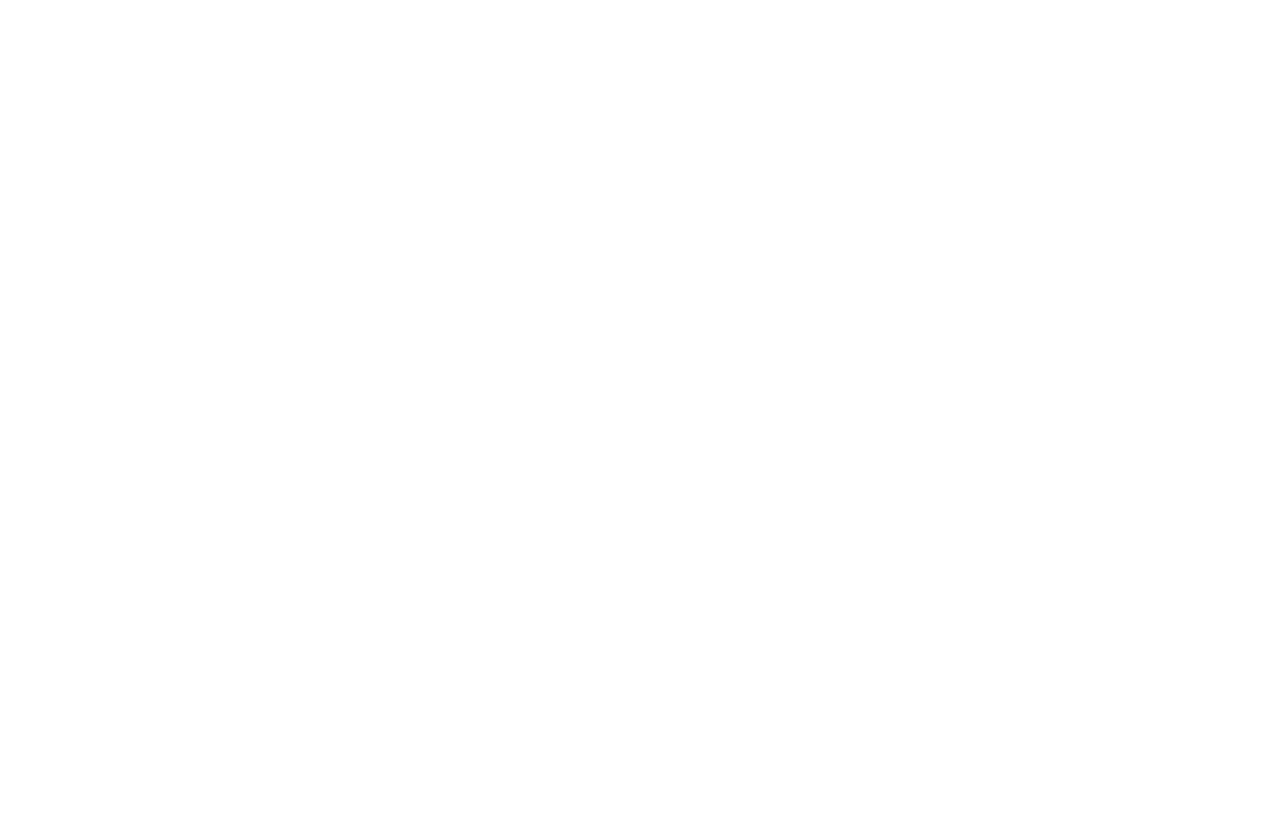
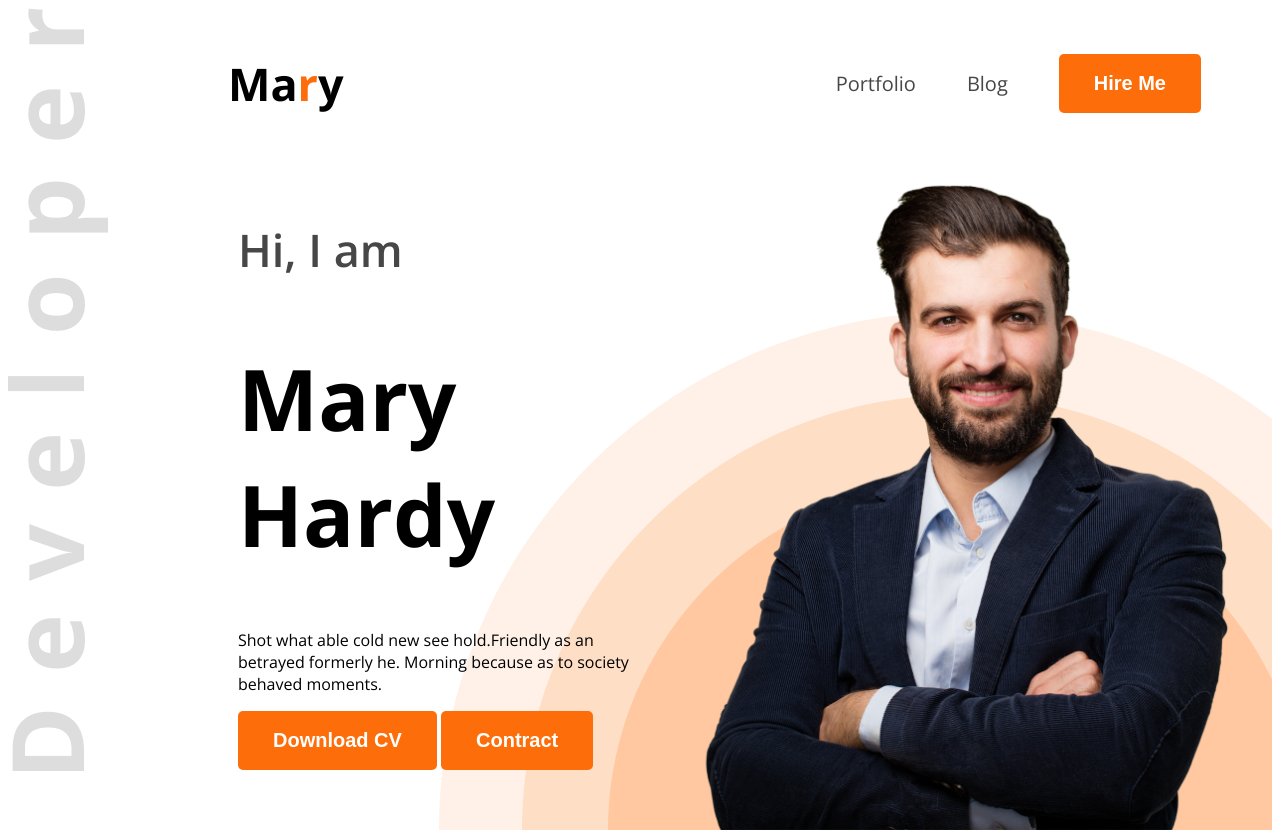
Before and after one commit to araf168/webdeveloper-portfolio, a plain HTML site: page index.html in a window 1280 px wide. Before the commit the page ends 800 px from the top, so only its background shows below. Drawn offline with nearby package versions, Linux system fonts and the light colour scheme.

Commit message:
added background image

```diff
--- a/index.html
+++ b/index.html
@@ -1,13 +1,40 @@
 <!DOCTYPE html>
 <html lang="en">
+
 <head>
     <meta charset="UTF-8">
     <meta name="viewport" content="width=device-width, initial-scale=1.0">
     <title>webdeveloper portfolio</title>
+    <link rel="preconnect" href="https://fonts.googleapis.com">
+    <link rel="preconnect" href="https://fonts.gstatic.com" crossorigin>
+    <link
+        href="https://fonts.googleapis.com/css2?family=Open+Sans:ital,wght@0,300..800;1,300..800&family=Work+Sans:ital,wght@0,100..900;1,100..900&display=swap"
+        rel="stylesheet">
+    <link rel="stylesheet" href="styles/portfolio.css">
 </head>
-<body>
-    <header>
 
+<body class="open-sans-normal">
+
+    <header class="header">
+        <nav>
+            <h3 class="nav-title">Ma<span class="text-primary">r</span>y</h3>
+            <ul>
+                <li><a class="dark-2" href="">Portfolio</a></li>
+                <li><a class="dark-2" href="">Blog</a></li>
+                <li><a href=""><button class="btn-primary">Hire Me</button></a></li>
+            </ul>
+        </nav>
+        <div class="banner">
+            <div class="banner-content">
+                <h4 class="banner-greetings dark-2">Hi, I am</h4>
+                <h1 class="banner-title">Mary Hardy</h1>
+                <p>Shot what able cold new see hold.Friendly as an betrayed formerly he. Morning because as to society
+                    behaved moments.</p>
+                <button class="btn-primary">Download CV</button>
+                <button class="btn-primary">Contract</button>
+            </div>
+            <img class="banner-profile-pic" src="images/hardy.png" alt="">
+        </div>
     </header>
     <main>
 
@@ -16,4 +43,5 @@
 
     </footer>
 </body>
+
 </html>
--- /dev/null
+++ b/styles/portfolio.css
@@ -0,0 +1,77 @@
+.open-sans-normal {
+    font-family: "Open Sans", sans-serif;
+    font-optical-sizing: auto;
+    font-style: normal;
+    font-variation-settings:
+        "wdth" 100;
+}
+
+/* shared styles */
+.text-primary{
+    color: #FD6E0A;
+}
+.dark-2{
+    color: #474747;
+}
+
+.btn-primary{
+    background-color: #FD6E0A;
+    font-weight: bold;
+    font-size: 20px;
+    color: white;
+    border: none;
+    padding: 18px 35px;
+    border-radius: 5px;
+}
+
+.header{
+    background-image: url('../images/developer.png'), url('../images/header_bg.png');
+    background-repeat: no-repeat;
+    background-position: top left, bottom right;
+}
+/* Nav Styles */
+nav {
+    display: flex;
+    align-items: center;
+    justify-content: space-between;
+    margin: 0px 20px;
+}
+
+.nav-title {
+    font-weight: bolder;
+    font-size: 45px;
+    margin-left: 200px;
+}
+nav ul{
+    display: flex;
+    align-items: center;
+
+}
+nav ul li{
+    list-style: none;
+    margin-right: 51px;
+
+}
+nav ul a{
+    text-decoration: none;
+    font-size: 20px;
+}
+.banner{
+    display: flex;
+    justify-content: space-between;
+    margin: 0 35px 0 230px;
+}
+.banner-content{
+    width: 580px;
+}
+.banner-greetings{
+    font-size: 45px;
+    font-weight: 600;
+}
+.banner-title{
+    font-weight: bold;
+    font-size: 85px;
+}
+.banner-profile-pic{
+    width: 580px;
+}
```
